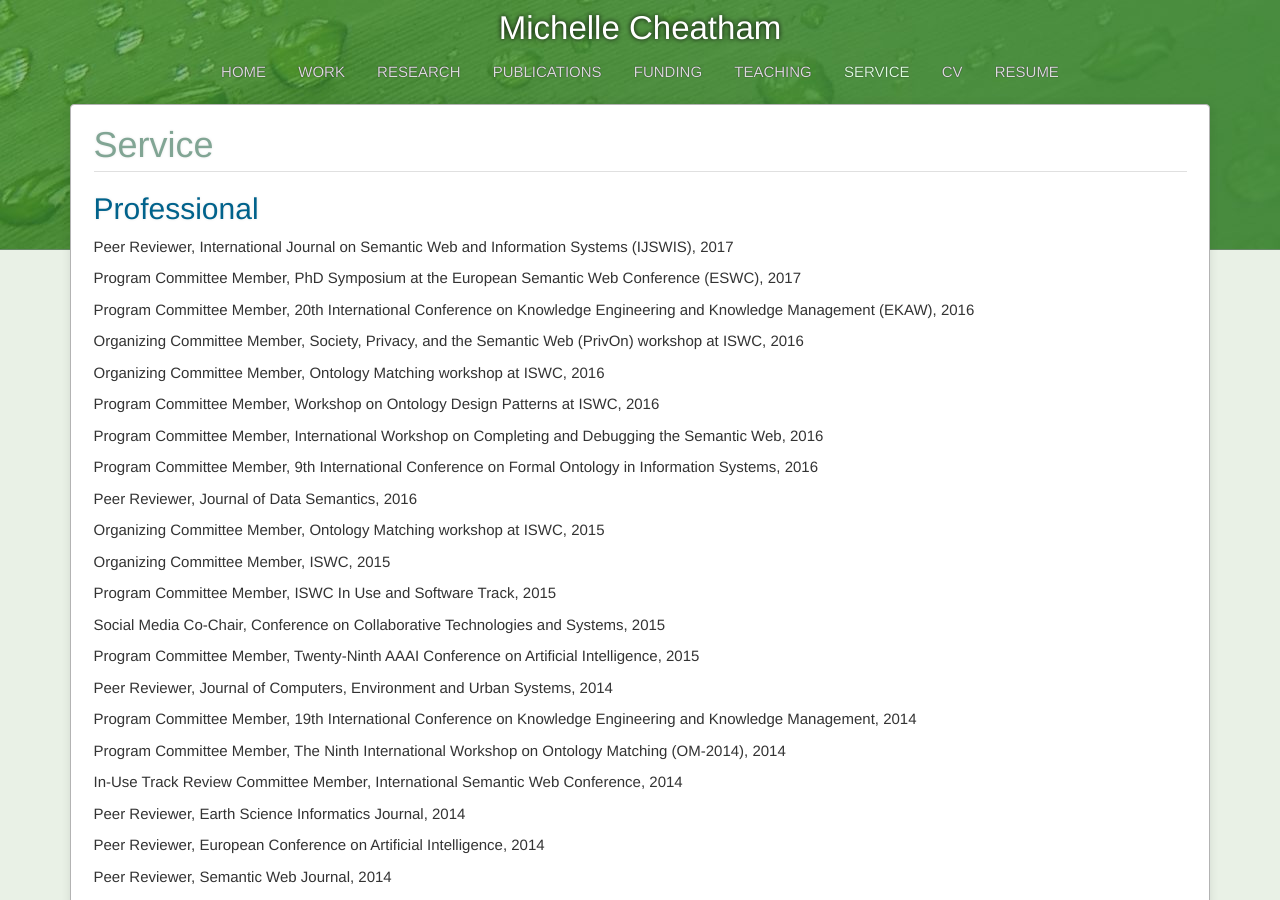
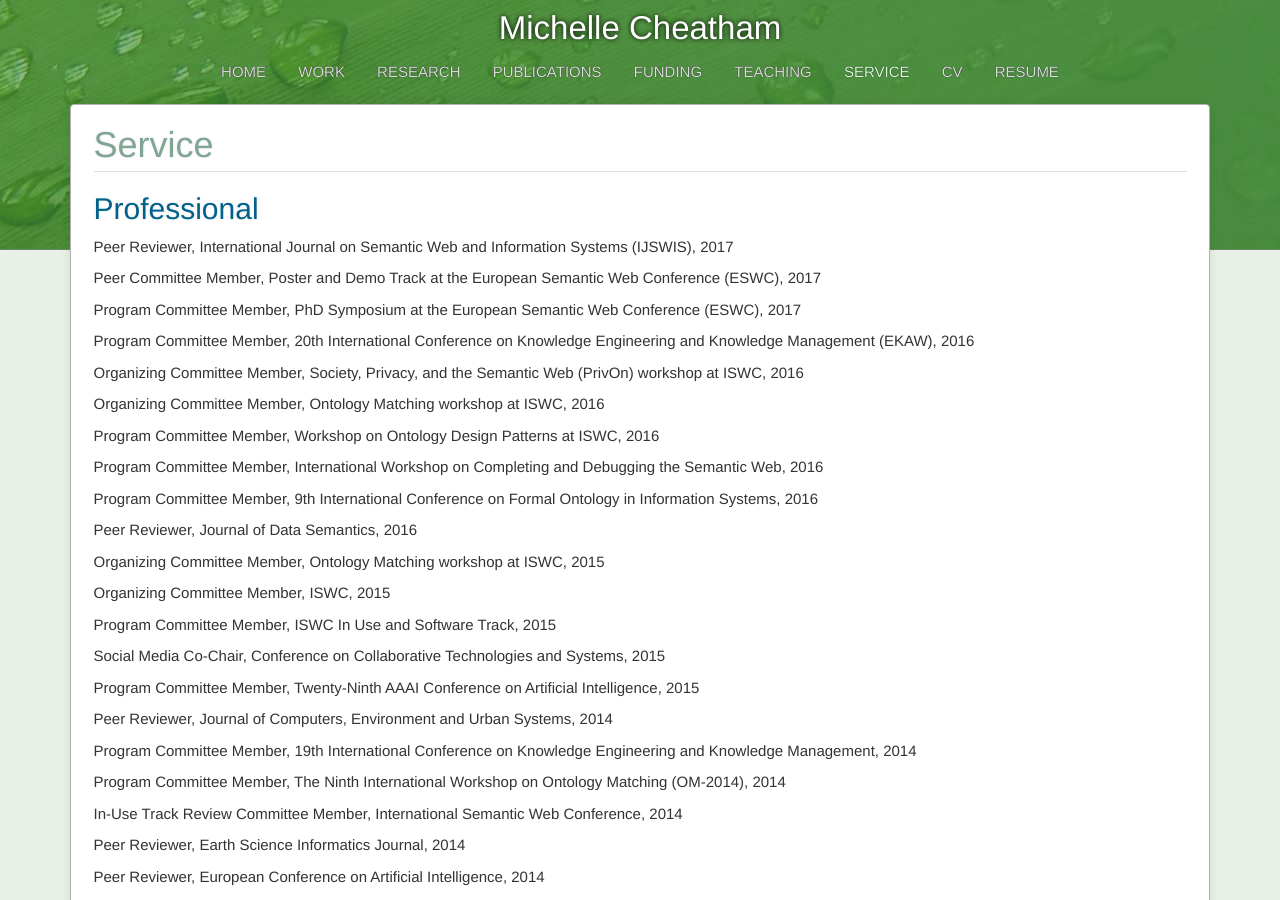
Before and after one commit to mcheatham/mcheatham.github.io, a Jekyll site: the page built from service.md, in a window 1280 px wide and 900 px high. Built offline with Jekyll 4.4.1, drawn with Linux system fonts in a browser that asks for light colours.

Commit message:
Added ESWC poster and demo track reviewing

```diff
--- a/_data/service.yaml
+++ b/_data/service.yaml
@@ -1,5 +1,10 @@
 - job: Peer Reviewer
   organization: International Journal on Semantic Web and Information Systems (IJSWIS)
+  date: 2017
+  type: professional
+
+- job: Peer Committee Member
+  organization: Poster and Demo Track at the European Semantic Web Conference (ESWC)
   date: 2017
   type: professional
 
```
